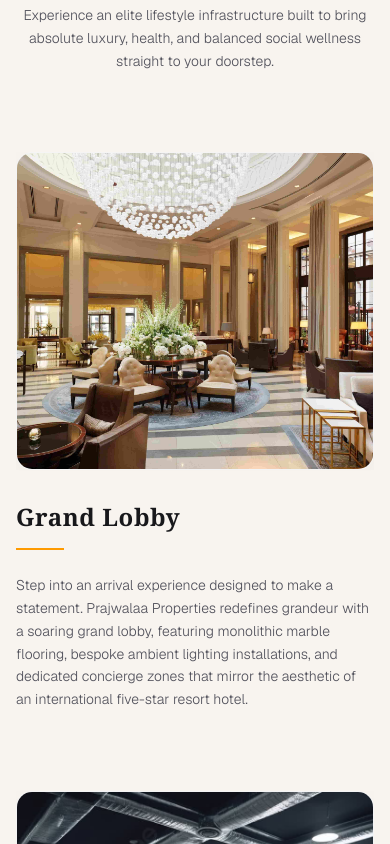
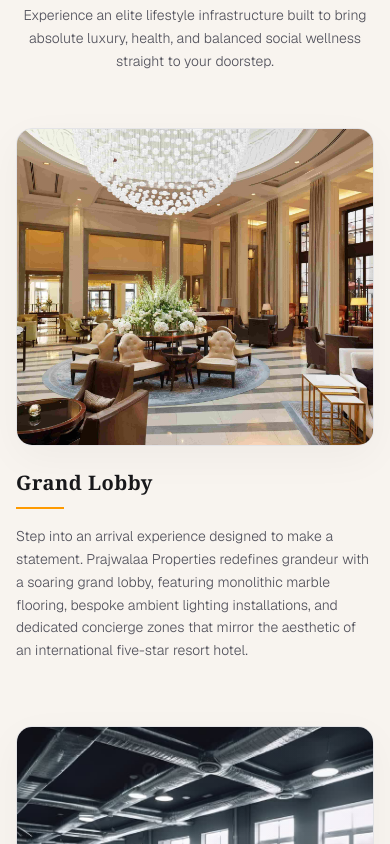
Before and after one commit to p-karthik-eng/prajwalaa-properties, a Next.js app: page / in a window 390 px wide. Shown: the part 6920-7764 px from the top of the page. Built offline with nearby package versions, Linux system fonts and the light colour scheme.

Commit message:
roll effect

```diff
--- a/src/components/LuxuryShowcase.tsx
+++ b/src/components/LuxuryShowcase.tsx
@@ -69,30 +69,32 @@ export default function LuxuryShowcase() {
     return `${src}?v=prajwalaa-2026`;
   };
 
-  // Smooth text fade animation config
   const fadeInUp: Variants = {
-    hidden: { opacity: 0, y: 30 },
+    hidden: { opacity: 0, y: 20 },
     visible: {
       opacity: 1,
       y: 0,
-      transition: { duration: 0.7, ease: 'easeOut' }
+      transition: { duration: 0.6, ease: 'easeOut' }
     }
   };
 
-  // Horizontal Premium Paper Roll Unfurl Animation
-  const paperRollHorizontal: Variants = {
-    hidden: {
-      clipPath: 'inset(0% 100% 0% 0%)',
-      scaleX: 0.85,
-      skewX: 1,
-      transformOrigin: 'left center'
-    },
+  // Safe container scale reveal
+  const containerReveal: Variants = {
+    hidden: { opacity: 0, scale: 0.98 },
     visible: {
-      clipPath: 'inset(0% 0% 0% 0%)',
-      scaleX: 1,
-      skewX: 0,
+      opacity: 1,
+      scale: 1,
+      transition: { duration: 0.5 }
+    }
+  };
+
+  // THE SAFEPAPER ROLL: Shrinks down to scaleX: 0 towards the right side
+  const paperUnfurlOverlay: Variants = {
+    hidden: { scaleX: 1 },
+    visible: {
+      scaleX: 0,
       transition: {
-        duration: 1.3,
+        duration: 1.1,
         ease: [0.25, 1, 0.5, 1],
         delay: 0.1
       }
@@ -105,7 +107,7 @@ export default function LuxuryShowcase() {
 
         {/* --- BRAND INTRODUCTION HEADER --- */}
         <motion.div
-          className="flex flex-col items-center text-center mb-20 max-w-3xl mx-auto"
+          className="flex flex-col items-center text-center mb-14 md:mb-20 max-w-3xl mx-auto"
           initial="hidden"
           whileInView="visible"
           viewport={{ once: true, margin: "-100px" }}
@@ -123,41 +125,44 @@ export default function LuxuryShowcase() {
         </motion.div>
 
         {/* --- FEATURE MATRIX SHOWCASE --- */}
-        <div className="flex flex-col gap-20 md:gap-28 lg:gap-36">
+        <div className="flex flex-col gap-16 sm:gap-20 md:gap-28 lg:gap-36">
           {promiseItems.map((item, index) => {
             const isEven = index % 2 === 0;
 
             return (
               <div
                 key={item.id}
-                className="grid grid-cols-1 lg:grid-cols-12 gap-8 md:gap-12 lg:gap-16 items-center"
+                className="grid grid-cols-1 lg:grid-cols-12 gap-6 sm:gap-8 md:gap-12 lg:gap-16 items-center"
               >
-                {/* Image Block Shell featuring Horizontal Paper Roll Effect */}
+                {/* Image Block Container */}
                 <motion.div
-                  className={`relative w-full aspect-[527/468] rounded-2xl overflow-hidden bg-zinc-50 border border-zinc-100 shadow-[0_12px_40px_rgba(0,0,0,0.04)] lg:col-span-6 ${
+                  className={`relative w-full aspect-[527/468] h-auto min-h-[240px] sm:min-h-[340px] md:min-h-[400px] rounded-2xl overflow-hidden bg-zinc-100 border border-zinc-200 shadow-[0_12px_40px_rgba(0,0,0,0.04)] lg:col-span-6 ${
                     isEven ? 'lg:order-1' : 'lg:order-2'
                   }`}
                   initial="hidden"
                   whileInView="visible"
-                  viewport={{ once: true, margin: "-80px" }}
-                  variants={paperRollHorizontal}
+                  viewport={{ once: true, margin: "-100px" }}
+                  variants={containerReveal}
                 >
                   <Image
                     loader={cacheBustLoader}
                     src={item.desktopImg}
                     alt={item.title}
                     fill
-                    sizes="(max-w-1024px) 100vw, 50vw"
-                    className="object-cover transition-transform duration-700 hover:scale-102"
+                    sizes="(max-w-640px) 100vw, (max-w-1024px) 80vw, 50vw"
+                    className="object-cover transition-transform duration-700 hover:scale-105"
+                    priority={index < 2}
                   />
 
-                  {/* Subtle dynamic overlay shadow running sideways along the moving paper edge */}
+                  {/* Unfurl Overlay Slide - Set strictly to origin-right to unroll Left -> Right */}
                   <motion.div
-                    className="absolute inset-0 pointer-events-none bg-gradient-to-r from-transparent via-black/[0.01] to-black/[0.03]"
-                    initial={{ opacity: 1 }}
-                    whileInView={{ opacity: 0 }}
-                    transition={{ duration: 1.2, ease: 'easeOut' }}
+                    className="absolute inset-0 bg-white transform-gpu pointer-events-none"
+                    style={{ transformOrigin: 'right center' }}
+                    variants={paperUnfurlOverlay}
                   />
+
+                  {/* Premium soft glass gradient overlay split */}
+                  <div className="absolute inset-0 pointer-events-none bg-gradient-to-r from-transparent via-black/[0.01] to-black/[0.02]" />
                 </motion.div>
 
                 {/* Text Content Block Shell */}
@@ -170,10 +175,10 @@ export default function LuxuryShowcase() {
                   viewport={{ once: true, margin: "-100px" }}
                   variants={fadeInUp}
                 >
-                  <h2 className="text-2xl sm:text-3xl md:text-4xl font-serif font-bold text-zinc-900 mb-4 sm:mb-6 leading-tight tracking-wide">
+                  <h2 className="text-xl sm:text-2xl md:text-4xl font-serif font-bold text-zinc-900 mb-3 sm:mb-6 leading-tight tracking-wide">
                     {item.title}
                   </h2>
-                  <div className="w-12 h-[2px] bg-amber-500 mb-6" />
+                  <div className="w-12 h-[2px] bg-amber-500 mb-4 sm:mb-6" />
                   <p className="text-zinc-600 font-light text-sm sm:text-base leading-relaxed">
                     {item.description}
                   </p>
```
